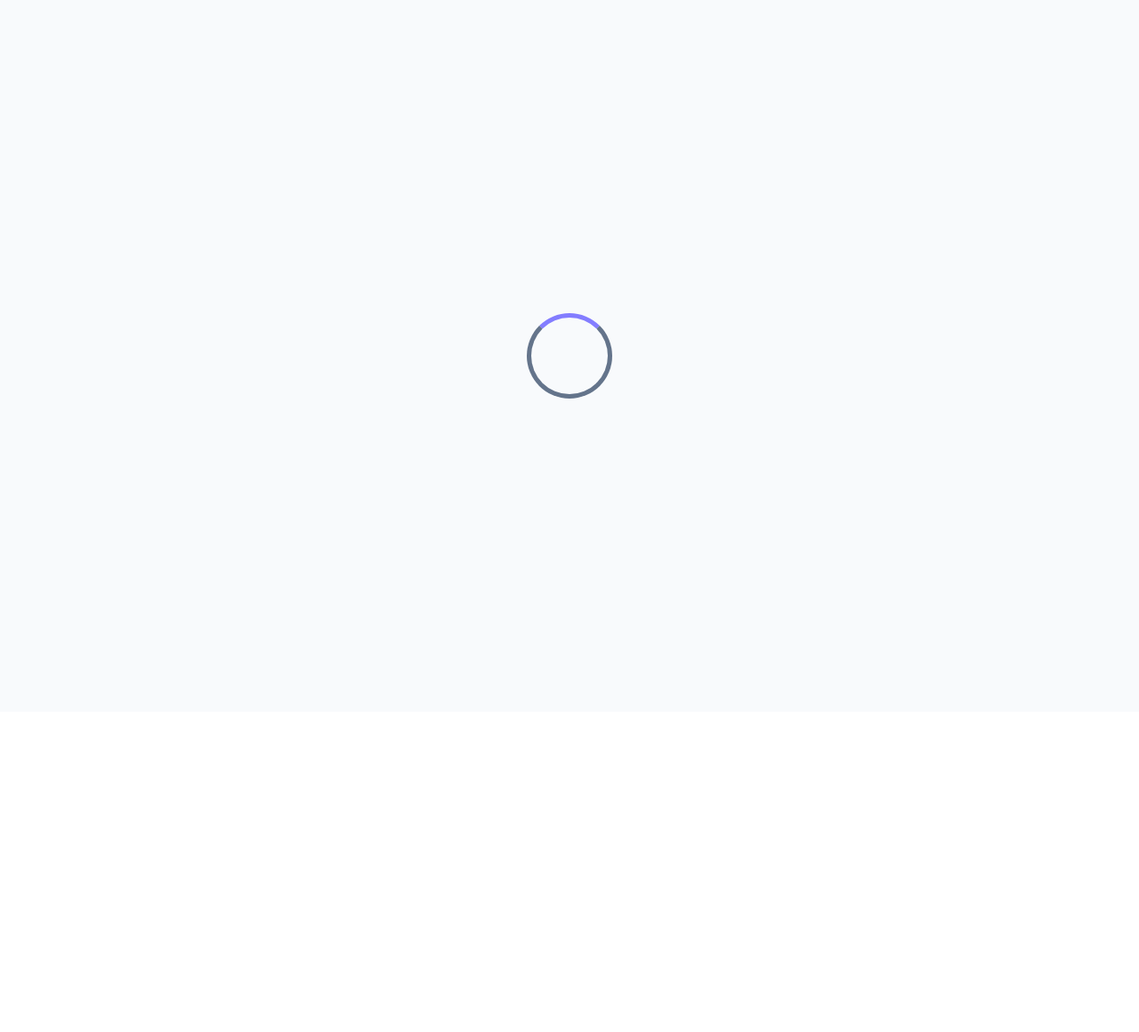
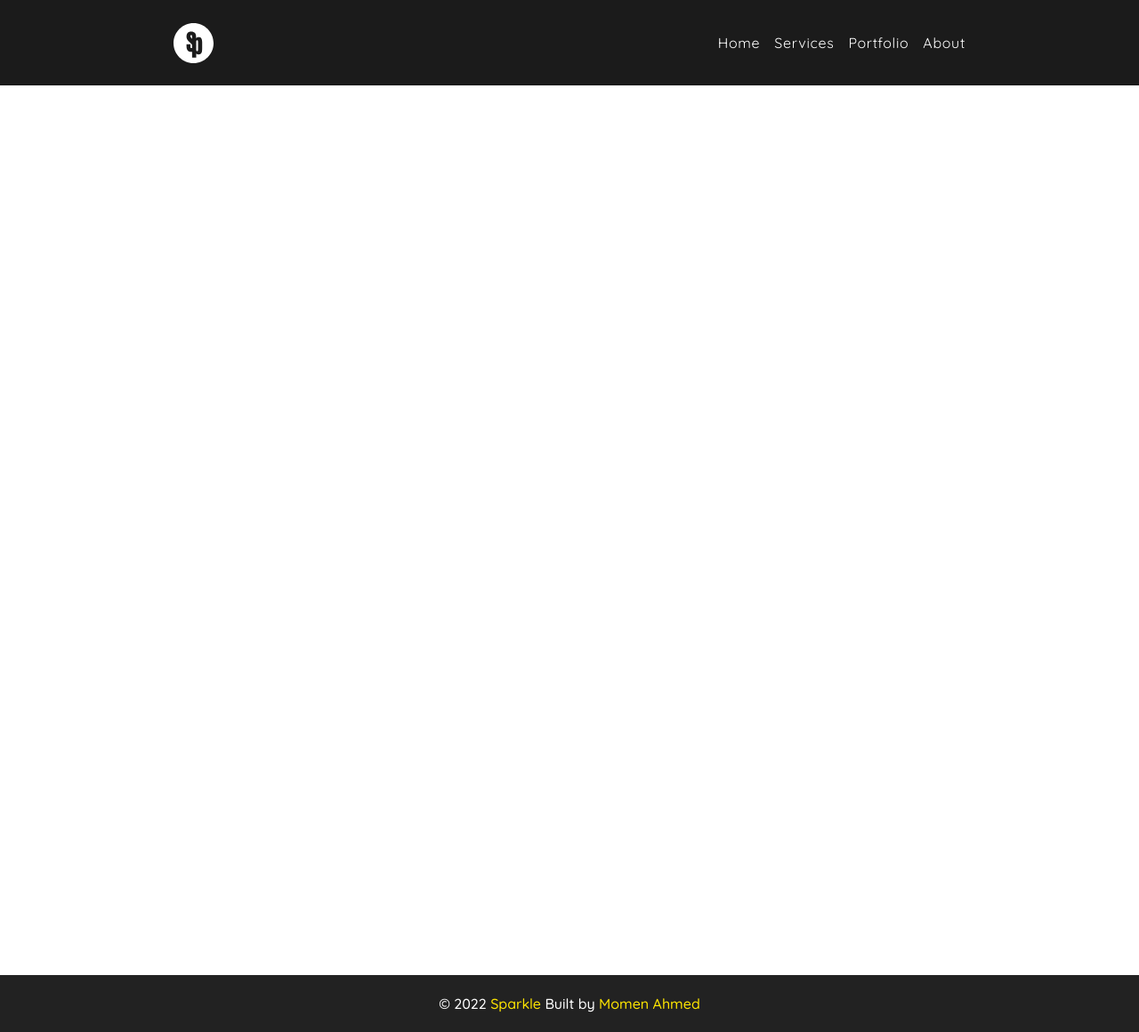
Before and after one commit to Momen-2/Sparkle-Website, a plain HTML site: page index.html in a window 1280 px wide. Shown: the whole page at 89% size. Before the commit the page ends 800 px from the top, so only its background shows below. Drawn offline with Linux system fonts and the light colour scheme.

Commit message:
Add Header and Footer Sections

```diff
--- a/css/style.css
+++ b/css/style.css
@@ -9,34 +9,11 @@
   --body-font: 'Quicksand', sans-serif;
   --small-text: 0.875rem;
   --extra-small-text: 0.7em;
-  --primary-100: #e2e0ff;
-  --primary-200: #c1beff;
-  --primary-300: #a29dff;
-  --primary-400: #837dff;
-  --primary-500: #645cff;
-  --primary-600: #504acc;
-  --primary-700: #3c3799;
-  --primary-800: #282566;
-  --primary-900: #141233;
-  --grey-50: #f8fafc;
-  --grey-100: #f1f5f9;
-  --grey-200: #e2e8f0;
-  --grey-300: #cbd5e1;
-  --grey-400: #94a3b8;
-  --grey-500: #64748b;
-  --grey-600: #475569;
-  --grey-700: #334155;
-  --grey-800: #1e293b;
-  --grey-900: #0f172a;
   --black: #222;
   --white: #fff;
-  --red-light: #f8d7da;
-  --red-dark: #842029;
-  --green-light: #d1e7dd;
-  --green-dark: #0f5132;
-  --small-text: 0.875rem;
-  --extra-small-text: 0.7em;
-  --background-color: var(--grey-50);
+  --color-1: #1b1b1b;
+  --color-2: #ffe600;
+  --background-color: var(--color-1);
   --text-color: var(--grey-900);
   --border-radius: 0.25rem;
   --letter-spacing: .68px;
@@ -59,7 +36,7 @@ body {
   font-family: var(--body-font);
 }
 ::selection {
-  background-color: var(--grey-500);
+  background-color: var(--color-1);
   color: var(--white);
 }
 p {
@@ -100,9 +77,6 @@ h4 {
 h5 {
   font-size: 1.25rem;
   font-weight: 600;
-}
-.text-small {
-  font-size: var(--small-text);
 }
 a {
   text-decoration: none !important;
@@ -181,28 +155,9 @@ hr {
 .button-one:hover a {
   color: var(--primary-400);
 }
-.button-block {
-  width: 100%;
-}
-.alert {
-  padding: 0.375rem 0.75rem;
-  margin-bottom: 1rem;
-  border-color: transparent;
-  border-radius: var(--border-radius);
-}
-.alert-danger {
-  color: var(--red-dark);
-  background: var(--red-light);
-}
-.alert-success {
-  color: var(--green-dark);
-  background: var(--green-light);
-}
-
 .filter-form {
   max-width: none !important;
 }
-
 .form {
   background: var(--white);
   border-radius: var(--border-radius);
@@ -243,7 +198,6 @@ hr {
   letter-spacing: var(--letter-spacing);
   text-transform: capitalize;
 }
-
 .pre-loader{
   position: fixed;
   top: 0;
@@ -309,3 +263,95 @@ hr {
     width: 1170px;
   }
 }
+
+.navbar {
+  display: flex;
+  justify-content: center;
+  align-items: center;
+  width: 100%;
+  background-color: var(--background-color);
+}
+.navbar .container {
+  width: 75%;
+}
+.nav-header {
+  display: flex;
+  justify-content: space-between;
+  align-items: center;
+  height: 6rem;
+}
+.nav-logo {
+  display: flex;
+  align-items: center;
+}
+.nav-button {
+  background-color: var(--color-1);
+  border: none;
+}
+.nav-button i {
+  font-size: 1.8rem;
+  color: var(--color-2);
+}
+.nav-links {
+  display: flex;
+  flex-direction: column;
+  height: 0;
+  overflow: hidden;
+  transition: var(--transition);
+}
+.nav-link {
+  color: var(--white);
+  text-transform: capitalize;
+  border-top: 1px solid var(--white);
+  text-align: center;
+  font-size: 1em;
+  letter-spacing: var(--letter-spacing);
+  padding: 1rem 0;
+}
+.show-links {
+  height: fit-content;
+  background-color: var(--background-color);
+}
+@media (min-width: 1200px) {
+  .nav-center {
+    display: flex;
+    align-items: center;
+    justify-content: space-between;
+  }
+  .nav-header {
+    padding: 0;
+    margin-right: 2rem;
+    height: 6rem;
+  }
+  .nav-button {
+    display: none;
+  }
+  .nav-links {
+    height: auto !important;
+    flex-direction: row;
+  }
+  .nav-link {
+    border-top: none;
+    margin-left: 1rem;
+  }
+}
+
+.footer-section {
+  text-align: center;
+  height: 4rem;
+  display: flex;
+  align-items: center;
+  justify-content: center;
+  background: var(--black);
+  margin-top: 1.6rem;
+  margin-bottom: -1000px;
+}
+.footer-section p {
+  margin-bottom: 0;
+  margin-top: 0;
+  color: var(--white);
+}
+.footer-section .footer-logo,
+.footer-section a {
+  color: var(--color-2);
+}
--- a/index.html
+++ b/index.html
@@ -17,5 +17,36 @@
 	<div class="pre-loader">
 		<div class="loading"></div>
 	</div>
+
+    <nav class="navbar">
+        <div class="container">
+            <div class="nav-center">
+                <div class="nav-header">
+                    <a href="#" class="nav-logo">
+                        <img src="./images/logo.svg">
+                    </a>
+                    <button class="nav-button">
+                        <i class="fa fa-solid fa-bars"></i>
+                    </button>
+                </div>
+                <div class="nav-links">
+                    <a href="#" class="nav-link">home</a></li>
+                    <a href="#services" class="nav-link">services</a>
+                    <a href="#portfolio" class="nav-link">portfolio</a>
+                    <a href="#about" class="nav-link">about</a>
+                </div>
+            </div>
+        </div>
+    </nav>
+
+    <footer style="margin-top: 1000px" class="footer-section">
+        <p>
+          &copy; <span id="date"></span>
+          <span class="footer-logo">Sparkle</span> Built by
+          <a href="http://momen-ahmed.website/">Momen Ahmed</a>
+        </p>
+    </footer>
+
+    <script src="js/main.js"></script>
 </body>
 </html>
--- /dev/null
+++ b/js/main.js
@@ -0,0 +1,43 @@
+const getElement = (selector) => {
+  const element = document.querySelector(selector)
+
+  if (element) return element
+  throw Error(
+    `Please double check your class names, there is no ${selector} class`
+  )
+}
+
+const links = getElement('.nav-links')
+ const navBtnDOM = getElement('.nav-button')
+
+ navBtnDOM.addEventListener('click', () => {
+    links.classList.toggle('show-links')
+})
+
+const mybutton = document.getElementById("scrollToUpButton");
+window.onscroll = function() {scrollFunction()};
+
+function scrollFunction() {
+  if (document.body.scrollTop > 20 || document.documentElement.scrollTop > 20) {
+    mybutton.style.display = "block";
+  } else {
+    mybutton.style.display = "none";
+  }
+}
+
+function topFunction() {
+  document.body.scrollTop = 0;
+  document.documentElement.scrollTop = 0;
+}
+
+const loader = document.querySelector(".pre-loader")
+
+window.addEventListener("load", vanish);
+
+function vanish() {
+  loader.classList.add("disppear");
+}
+
+const date = document.getElementById('date');
+const currentYear = new Date().getFullYear()
+date.textContent = currentYear
```
Also changed, not shown: images/landing.png (renamed from images/hero.png).
